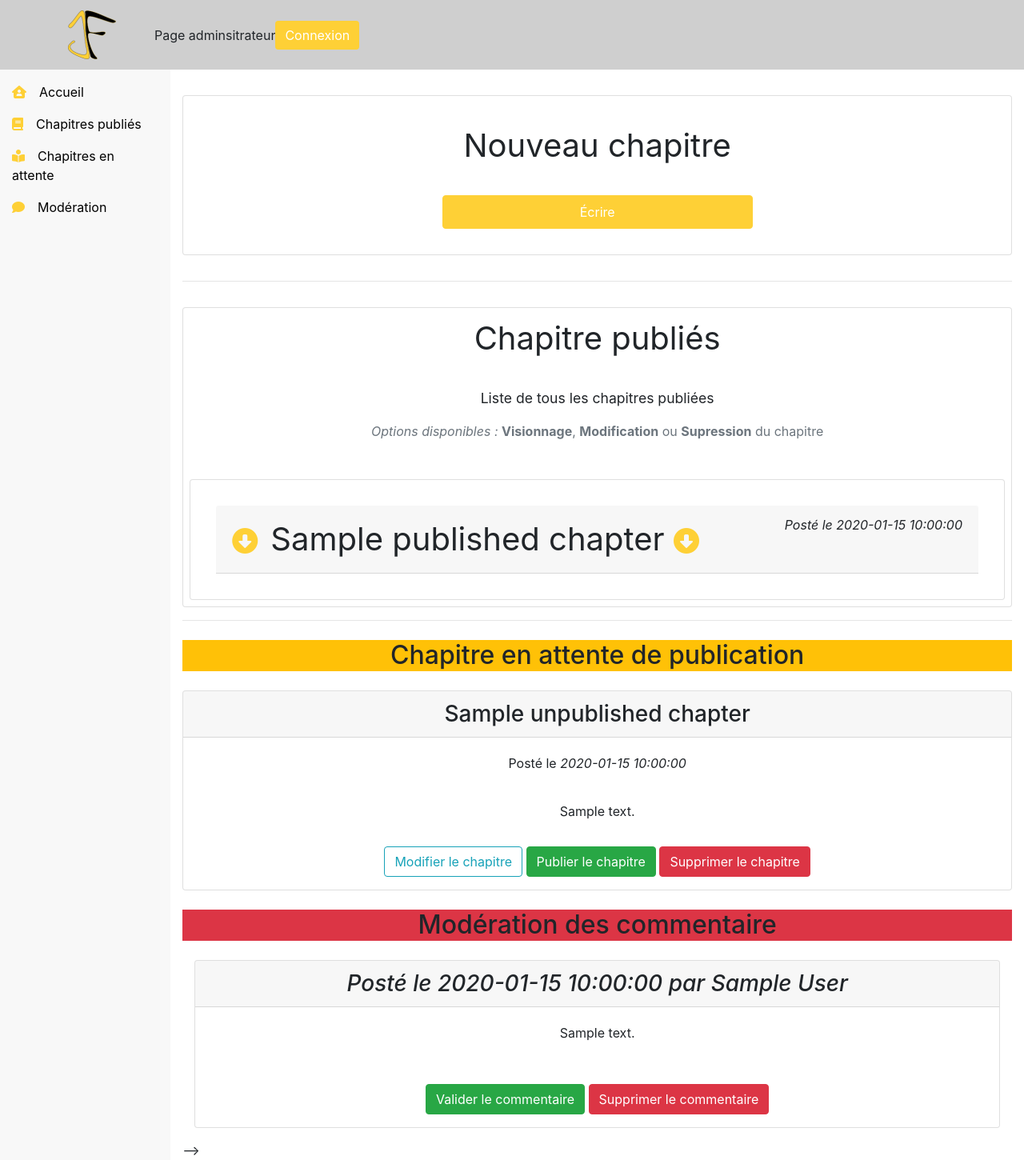
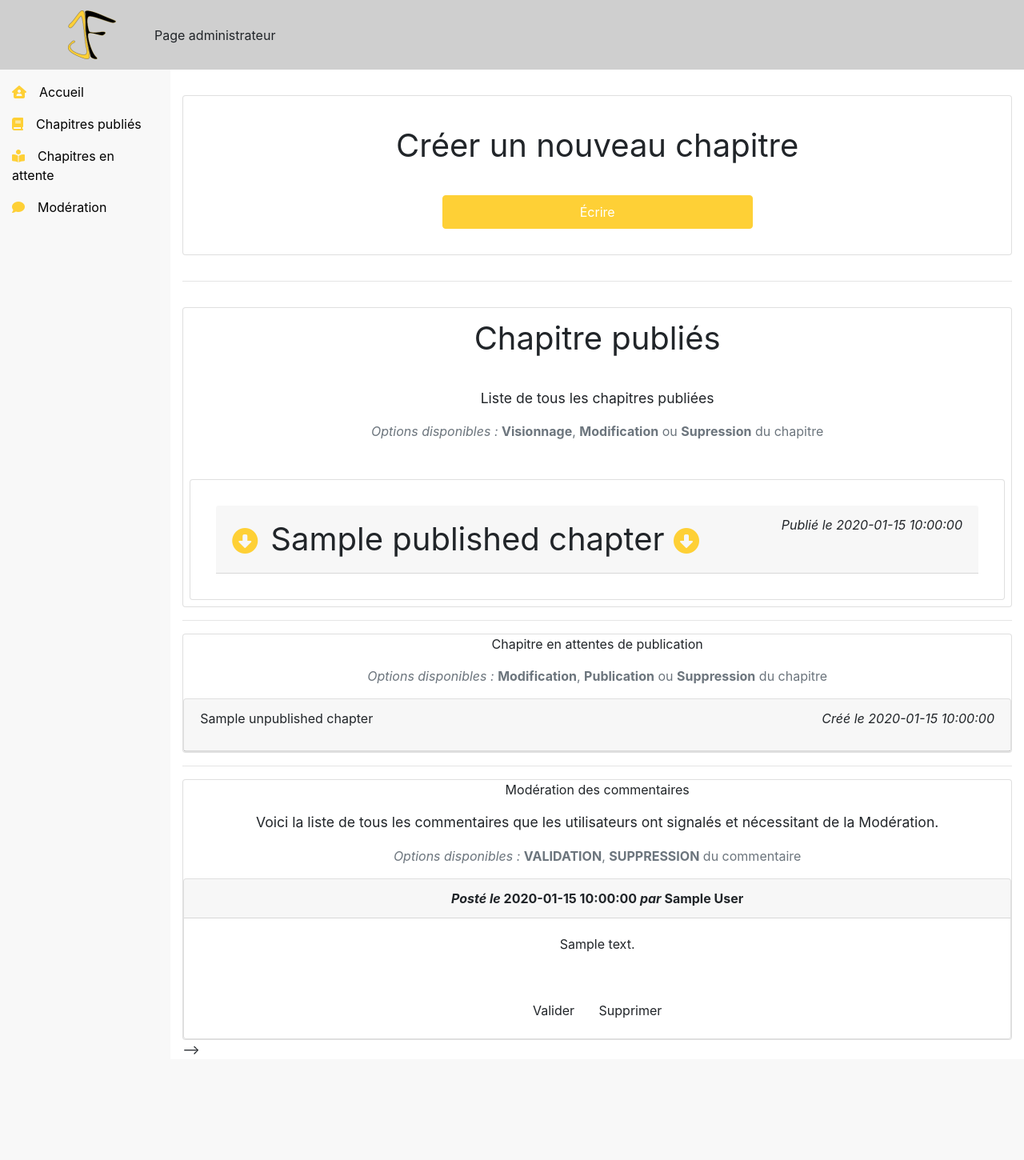
Before and after one commit to GitNico-D/Projet_4, a PHP site: template templates/AdminView.twig in a window 1280 px wide. Shown: the whole page at 80% size. After the commit the page ends 1318 px from the top, so only its background shows below. Run offline with PHP 8.4, Linux system fonts and the light colour scheme; the template is opened without the code that fills it: most values are stand-ins (such as "Sample title", 1, 10 or a date in 2020); some libraries are stand-ins or nearby versions.

Commit message:
Formating

```diff
--- a/templates/AdminView.twig
+++ b/templates/AdminView.twig
@@ -2,34 +2,20 @@
 
 {% block navbarContent %}
     {% if isAdmin %}
-        <a class="navbar-brand" href="../public/index.php?page=adminView"><img src="../public/img/logo-jf-resize.png" alt=""></a>
-        <button class="navbar-toggler" type="button" data-toggle="collapse" data-target="#navbarmain" aria-controls="navbarmain" aria-expanded="false" aria-label="Toggle navigation">
-            <span class="fas fa-bars"></span>
-        </button>
-        <div class="collapse navbar-collapse" id="navbarmain">
-            <ul class="navbar-nav text-uppercase mr-auto">
-                <span>Page adminsitrateur</span>
-            </ul>
-        <a href="../public/index.php?page=getLogout" class="btn navbar-button">Déconnexion</a>
+    <div class="adminHeader-container">
+        <a class="adminHeader-img" href="../public/index.php?page=adminView"></a><img src="../public/img/logo-jf-resize.png" alt=""></a>
+        <div class="adminHeader-title">
+            <span class="text-uppercase bold">Page administrateur</span>
+        </div>
+        <a class="btn adminHeader-btn" href="../public/index.php?page=getLogout" class="btn navbar-button">Déconnexion</a>
+    </div>
     {% else %}
         <a class="navbar-brand" href="../public/index.php"><img src="../public/img/logo-JF-resize.png" alt=""></a>
         <button class="navbar-toggler" type="button" data-toggle="collapse" data-target="#navbarmain" aria-controls="navbarmain" aria-expanded="false" aria-label="Toggle navigation">
             <span class="fas fa-bars"></span>
         </button>
         <div class="collapse navbar-collapse text-center" id="navbarmain">
-            <span>Page adminsitrateur</span>
-            <!-- <ul class="navbar-nav text-uppercase mr-auto">
-                <li class="nav-item">
-                    <a href="../public/index.php#about" class="nav-link ">A propos</a>
-                </li>
-                <li class="nav-item">
-                    <a href="../public/index.php#publishChapter" class="nav-link ">Accéder aux chapitres</a>
-                </li>
-                <li class="nav-item">
-                    <a href="../public/index.php?page=contact" class="nav-link ">Contact</a>
-                </li>
-            </ul> -->
-        <a href="../public/index.php?page=getLogin" class="btn navbar-button"><span class="button-text">Connexion</span></a>
+            <span>Page administrateur</span>
     {% endif %}
 {% endblock  navbarContent %}
 
@@ -57,10 +43,10 @@
         </nav>
         <div class="main col-md-10">
             <section id="writingChapter" class="card writingChapter">
-                <p class="writingChapter-title text-center"> Nouveau chapitre </p>
+                <p class="writingChapter-title text-center"> Créer un nouveau chapitre </p>
                 <a href="../public/index.php?page=addNewChapter" class="btn writingChapter-btn"><span class="button-text">Écrire</span></a>
             </section>
-            <hr>
+            <hr class="adminpageSeparator">
             <section id="publishChapterAdmin" class="card publishChapterAdmin">
                     <p class="publishChapterAdmin-title text-center"> Chapitre publiés </p>
                     <p class="publishChapterAdmin-text text-center">Liste de tous les chapitres publiées</p>
@@ -73,63 +59,85 @@
                 <div id="accordion">
                     <div class="card publishChapterCard">
                         <div class="card-header publishChapterCard-header" id="heading{{ plusOne }}">
-                            <p class="font-italic float-right"> Posté le {{ chapter.createDate }}</p>
+                            <p class="font-italic float-right"> Publié le {{ chapter.createDate }}</p>
                             <a class="publishChapterCard-link" data-toggle="collapse" data-target="#collapse{{ plusOne }}" aria-expanded="false" aria-controls="collapse{{ plusOne }}">
                                 <span class="publishChapterCard-title">{{ chapter.title }} </span>
                             </a>
                         </div>
-                        <div id="collapse{{ plusOne }}" class="collapse" aria-labelledby="heading{{ plusOne }}" data-parent="#accordion">
+                        <div id="collapse{{ plusOne }}" class="collapse publishChapterCard-collapse" aria-labelledby="heading{{ plusOne }}" data-parent="#accordion">
                             <div class="card-body">
-                                {{ chapter.content | slice(0, 350) }}...
+                                <p class="font-italic bold">Extrait :</p>
+                                {{ chapter.content | slice(0, 500) }}...
                             </div>
                             <div class="text-center">
-                                <a href="../public/index.php?page=single&chapterId={{ chapter.id }}" class="btn publishChapterCard-btn my-3">
-                                    Visionner<span class="fas fa-book-reader publishChapterCard-icons"></span>
-                                </a>
-                                <a href="../public/index.php?page=modifyChapter&chapterId={{ chapter.id }}" class="btn publishChapterCard-btn my-3">Modifier</a>
-                                <a href="../public/index.php?page=deleteChapter&chapterId={{ chapter.id }}" class="btn btn-danger my-3">Supprimer</a>
+                                <a href="../public/index.php?page=single&chapterId={{ chapter.id }}" class="btn publishChapterCard-btn readbtn my-3">Visionner</a>
+                                <a href="../public/index.php?page=modifyChapter&chapterId={{ chapter.id }}" class="btn publishChapterCard-btn modifybtn my-3">Modifier</a>
+                                <a href="../public/index.php?page=deleteChapter&chapterId={{ chapter.id }}" class="btn publishChapterCard-btn deletebtn my-3">Supprimer</a>
                             </div>
                         </div>
                     </div>
                 </div>
                 {% endfor %}
             </section>
-            <hr>
-            <section id="pendingChapter">
-                <div class="my-4 bg-warning">
-                    <h2 class="text-center">Chapitre en attente de publication</h2>
-                </div>
+            <hr class="adminpageSeparator">
+            <section id="pendingChapterAdmin" class="card pendingChapterAdmin">
+                <p class="pendingChapterAdmin-title text-center">Chapitre en attentes de publication</p>
+                <p class="text-muted text-center">
+                    <span class="font-italic">Options disponibles :</span>
+                    <span class="bold">Modification</span>,
+                    <span class="bold">Publication</span> ou
+                    <span class="bold">Suppression</span> du chapitre
+                </p>
+                {% set plusOne = 0 %}
                 {% for chapter in unpublishedChaptersList %}
-                        <div class="card my-3 text-center">
-                            <h3 class="card-header">{{ chapter.title }}</h3>
-                            <p class="card-body">
-                                Posté le <span class="font-italic">{{ chapter.createDate }}</span>
-                            </p>
-                            <p class="text-center-justify">{{ chapter.content }}</p>
-                            <div>
-                                <a href="../public/index.php?page=modifyChapter&chapterId={{ chapter.id }}" class="btn btn-outline-info my-3">Modifier le chapitre</a>
-                                <a href="../public/index.php?page=publishChapter&chapterId={{ chapter.id }}" class="btn btn-success my-3">Publier le chapitre</a>
-                                <a href="../public/index.php?page=deleteChapter&chapterId={{ chapter.id }}" class="btn btn-danger my-3">Supprimer le chapitre</a>
+                    {% if plusOne < unpublishedChaptersList|length %}
+                        {% set plusOne = plusOne + 1 %}
+                    {% endif %}
+                    <div id="accordion">
+                        <div class="card unpublishChapterCard">
+                            <div class="card-header unpublishChapterCard-header" id="unpublishHeading{{ plusOne }}">
+                                <p class="font-italic float-right"> Créé le {{ chapter.createDate }}</p>
+                                <a class="unpublishChapterCard-link" data-toggle="collapse" data-target="#unpublishCollapse{{ plusOne }}" aria-expanded="false" aria-controls="collapse{{ plusOne }}">
+                                    <span class="unpublishChapterCard-title">{{ chapter.title }} </span>
+                                </a>
+                            </div>
+                            <div id="unpublishCollapse{{ plusOne }}" class="collapse" aria-labelledby="unpublishHeading{{ plusOne }}" data-parent="#accordion">
+                                <div class="card-body">
+                                    <p class="font-italic bold">Extrait :</p>
+                                    {{ chapter.content | slice(0, 350) }}...
+                                </div>
+                                <div class="text-center">
+                                    <a href="../public/index.php?page=single&chapterId={{ chapter.id }}" class="btn unpublishChapterCard-btn readbtn my-3">
+                                        Visionner
+                                    </a>
+                                    <a href="../public/index.php?page=modifyChapter&chapterId={{ chapter.id }}" class="btn unpublishChapterCard-btn publishbtn my-3">Publier</a>
+                                    <a href="../public/index.php?page=deleteChapter&chapterId={{ chapter.id }}" class="btn unpublishChapterCard-btn deletebtn my-3">Supprimer</a>
+                                </div>
                             </div>
                         </div>
+                    </div>
                 {% endfor %}
             </section>
-            <section id="commentModeration" class="commentModeration">
-                <div class="my-4 bg-danger">
-                    <h2 class="text-center">Modération des commentaire</h2>
-                </div>
-                {{ dump(reportList) }}
+            <hr class="adminpageSeparator">
+            <section id="commentModerationAdmin" class="card commentModerationAdmin">
+                <p class="commentModerationAdmin-title text-center">Modération des commentaires</p>
+                <p class="publishChapterAdmin-text text-center">
+                    Voici la liste de tous les commentaires que les utilisateurs ont signalés et nécessitant de la Modération.
+                </p>
+                <p class="text-muted text-center">
+                    <span class="text-muted font-italic">Options disponibles :</span>
+                    <span class="text-muted bold">VALIDATION</span>,
+                    <span class="text-muted bold">SUPPRESSION</span> du commentaire
+                </p>
                 {% for comment in reportedCommentList %}
-                    <div class="container">
-                        <div class="card my-3 text-center">
-                            <h3 class="card-header font-italic">
-                                Posté le {{ comment.createdDate }} par {{ comment.author }}
-                            </h3>
-                            <p class="card-body text-center-justify">{{ comment.content }}</p>
-                            <div>
-                                <a href="../public/index.php?page=validateComment&chapterId={{ chapter.id }}" class="btn btn-success my-3">Valider le commentaire</a>
-                                <a href="../public/index.php?page=deleteComment&chapterId={{ chapter.id }}" class="btn btn-danger my-3">Supprimer le commentaire</a>
-                            </div>
+                    <div class="card commentModerationCard text-center">
+                        <p class="card-header commentModerationCard-title bold">
+                            <span class="font-italic">Posté le</span> {{ comment.createdDate }} <span class="font-italic">par</span>  {{ comment.author }}
+                        </p>
+                        <p class="card-body commentModerationCard-text text-center-justify">{{ comment.content }}</p>
+                        <div class="text-center">
+                            <a href="../public/index.php?page=validateComment&chapterId={{ chapter.id }}" class="btn commentModerationCard-btn validatebtn my-3">Valider</a>
+                            <a href="../public/index.php?page=deleteComment&chapterId={{ chapter.id }}" class="btn commentModerationCard-btn deletebtn my-3">Supprimer</a>
                         </div>
                     </div>
                 {% endfor %}
```
